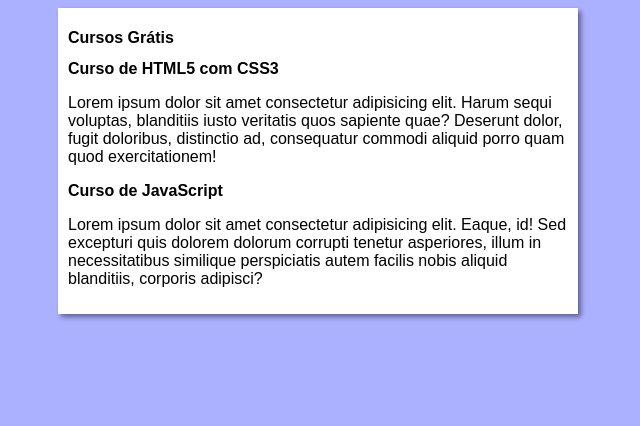
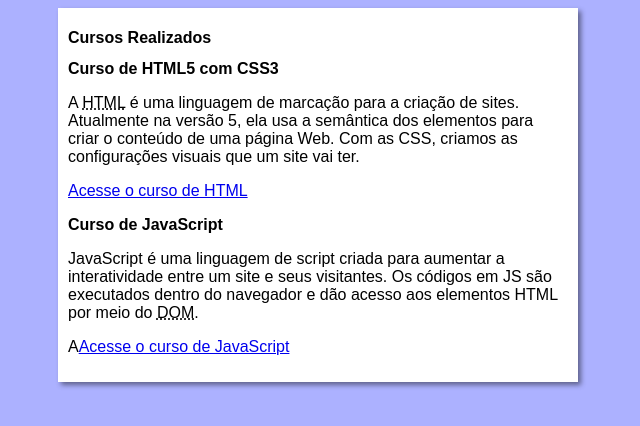
Before and after one commit to BrunodevOliveira/projeto-site, a plain HTML site: page index.html in a window 1280 px wide. Shown: the whole page, without its empty margins (322-962 px from the left). Drawn offline with Linux system fonts and the light colour scheme.

Commit message:
pagina do curso html

```diff
--- a/index.html
+++ b/index.html
@@ -10,15 +10,17 @@
 <body>
     <main>
         <head>
-            <h1>Cursos Grátis</h1>
+            <h1>Cursos Realizados</h1>
         </head>
         <article>
             <h2>Curso de HTML5 com CSS3</h2>
-            <p>Lorem ipsum dolor sit amet consectetur adipisicing elit. Harum sequi voluptas, blanditiis iusto veritatis quos sapiente quae? Deserunt dolor, fugit doloribus, distinctio ad, consequatur commodi aliquid porro quam quod exercitationem!</p>
+            <p>A <abbr title="Hyper Text Markup Language">HTML</abbr> é uma linguagem de marcação para a criação de sites. Atualmente na versão 5, ela usa a semântica dos elementos para criar o conteúdo de uma página Web. Com as CSS, criamos as configurações visuais que um site vai ter.</p>
+            <p><a href="curso-html.html">Acesse o curso de HTML</a></p>
         </article>
         <article>
             <h2>Curso de JavaScript</h2>
-            <p>Lorem ipsum dolor sit amet consectetur adipisicing elit. Eaque, id! Sed excepturi quis dolorem dolorum corrupti tenetur asperiores, illum in necessitatibus similique perspiciatis autem facilis nobis aliquid blanditiis, corporis adipisci?</p>
+            <p>JavaScript é uma linguagem de script criada para aumentar a interatividade entre um site e seus visitantes. Os códigos em JS são executados dentro do navegador e dão acesso aos elementos HTML por meio do <abbr title="Document Object Model">DOM</abbr>. </p>
+            <p>A<a href="#">Acesse o curso de JavaScript</a></p>
         </article>
     </main>
 </body>
```
Also changed, not shown: curso-html.html (added, +14 -0 lines).
